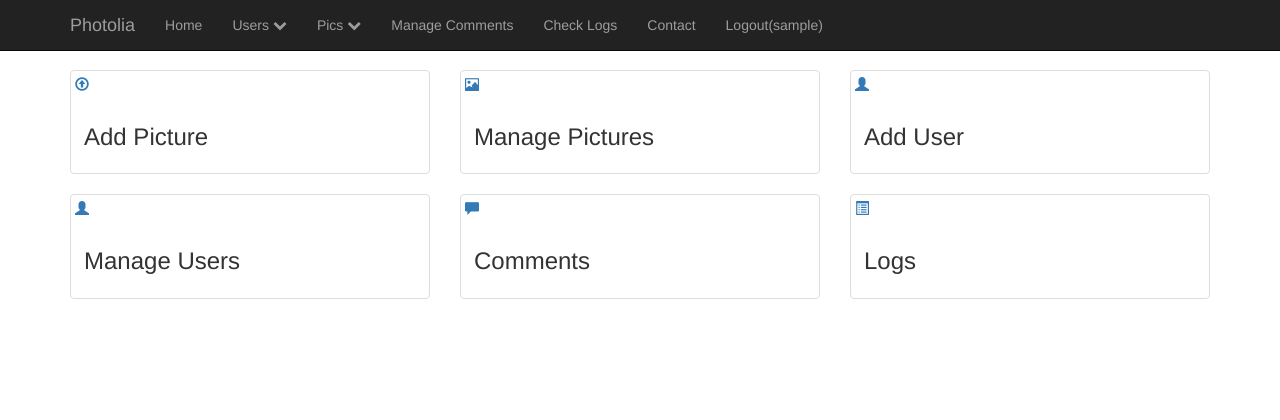
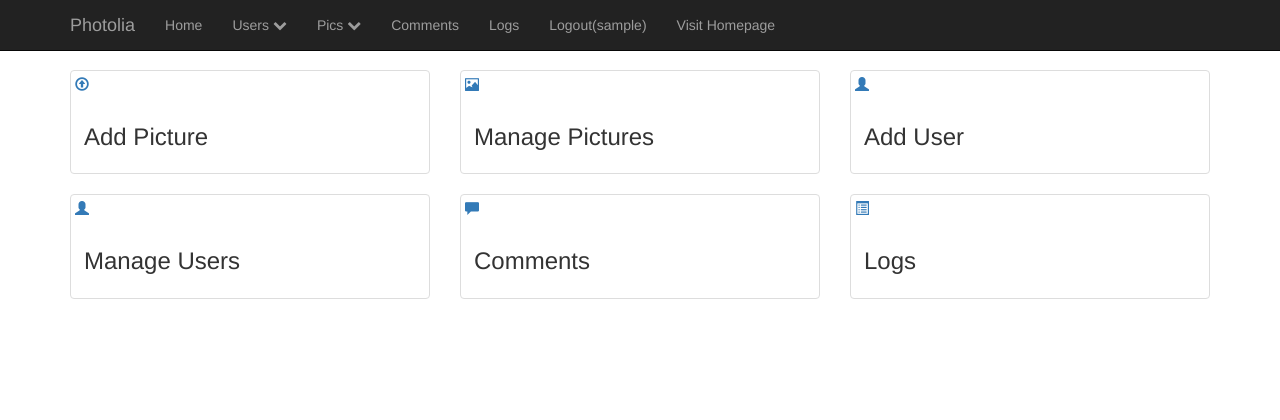
Before and after one commit to shubhamoy/photolia, a PHP site: page /admin/index.php in a window 1280 px wide. Shown: the top 420 px of the page. Run offline with PHP 8.4, Linux system fonts and the light colour scheme; the visitor is signed in with stand-in values (Sample User, id 1); tables that the repository leaves empty or names only in its code hold one stand-in row (values such as "Sample post"); some libraries are stand-ins or nearby versions.

Commit message:
Remove redundant links

```diff
--- a/public/admin/navbar.php
+++ b/public/admin/navbar.php
@@ -18,8 +18,8 @@
 			<li><a href="managepics.php">Manage Pics</a></li>
 		</ul>
 	</li>
-	<li><a href="managecomments.php">Manage Comments</a></li>
-	<li><a href="logfile.php">Check Logs</a></li>
-	<li><a href="#contact">Contact</a></li>
+	<li><a href="managecomments.php">Comments</a></li>
+	<li><a href="logfile.php">Logs</a></li>
 	<li><a href="logout.php">Logout(<?=$u->username;?>)</a></li>
+	<li><a href="/index.php" target="_blank">Visit Homepage</a></li>
 </ul>
```
